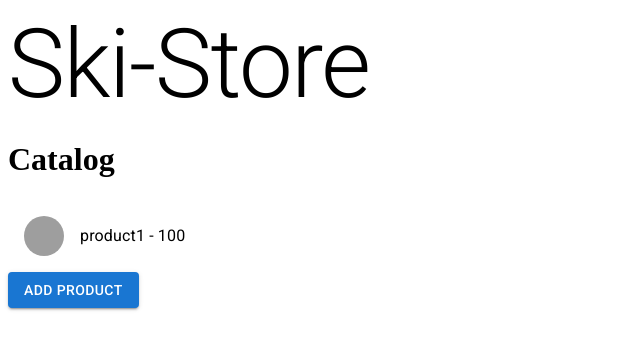
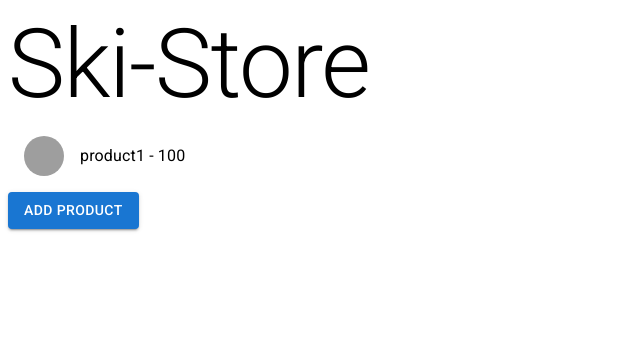
Before and after one commit to eoinom/SkiStore-client, a React (Create React App) app: page /catalog in a window 1280 px wide. Both pictures are taken after a click on the button "ADD PRODUCT". Shown: the top 350 px of the page, without its empty margins (0-640 px from the left). Built offline with nearby package versions, Linux system fonts and the light colour scheme; no server answers; grey boxes are pictures that could not be loaded.

Commit message:
Refactor Catalog with child components

```diff
--- a/src/features/catalog/Catalog.tsx
+++ b/src/features/catalog/Catalog.tsx
@@ -1,12 +1,6 @@
-import {
-  Avatar,
-  Button,
-  List,
-  ListItem,
-  ListItemAvatar,
-  ListItemText,
-} from '@mui/material';
+import { Button } from '@mui/material';
 import { Product } from '../../app/models/product';
+import ProductList from './ProductList';
 
 interface Props {
   products: Product[];
@@ -16,19 +10,7 @@ interface Props {
 export default function Catalog({ products, addProduct }: Props) {
   return (
     <>
-      <h1>Catalog</h1>
-      <List>
-        {products.map((product) => (
-          <ListItem key={product.id}>
-            <ListItemAvatar>
-              <Avatar src={product.pictureUrl} />
-            </ListItemAvatar>
-            <ListItemText>
-              {product.name} - {product.price}
-            </ListItemText>
-          </ListItem>
-        ))}
-      </List>
+      <ProductList products={products} />
       <Button variant='contained' onClick={addProduct}>
         Add product
       </Button>
--- /dev/null
+++ b/src/features/catalog/ProductCard.tsx
@@ -0,0 +1,19 @@
+import { ListItem, ListItemAvatar, Avatar, ListItemText } from '@mui/material';
+import { Product } from '../../app/models/product';
+
+interface Props {
+  product: Product;
+}
+
+export default function ProductCard({ product }: Props) {
+  return (
+    <ListItem key={product.id}>
+      <ListItemAvatar>
+        <Avatar src={product.pictureUrl} />
+      </ListItemAvatar>
+      <ListItemText>
+        {product.name} - {product.price}
+      </ListItemText>
+    </ListItem>
+  );
+}
--- /dev/null
+++ b/src/features/catalog/ProductList.tsx
@@ -0,0 +1,17 @@
+import { List } from '@mui/material';
+import { Product } from '../../app/models/product';
+import ProductCard from './ProductCard';
+
+interface Props {
+  products: Product[];
+}
+
+export default function ProductList({ products }: Props) {
+  return (
+    <List>
+      {products.map((product) => (
+        <ProductCard key={product.id} product={product} />
+      ))}
+    </List>
+  );
+}
```
